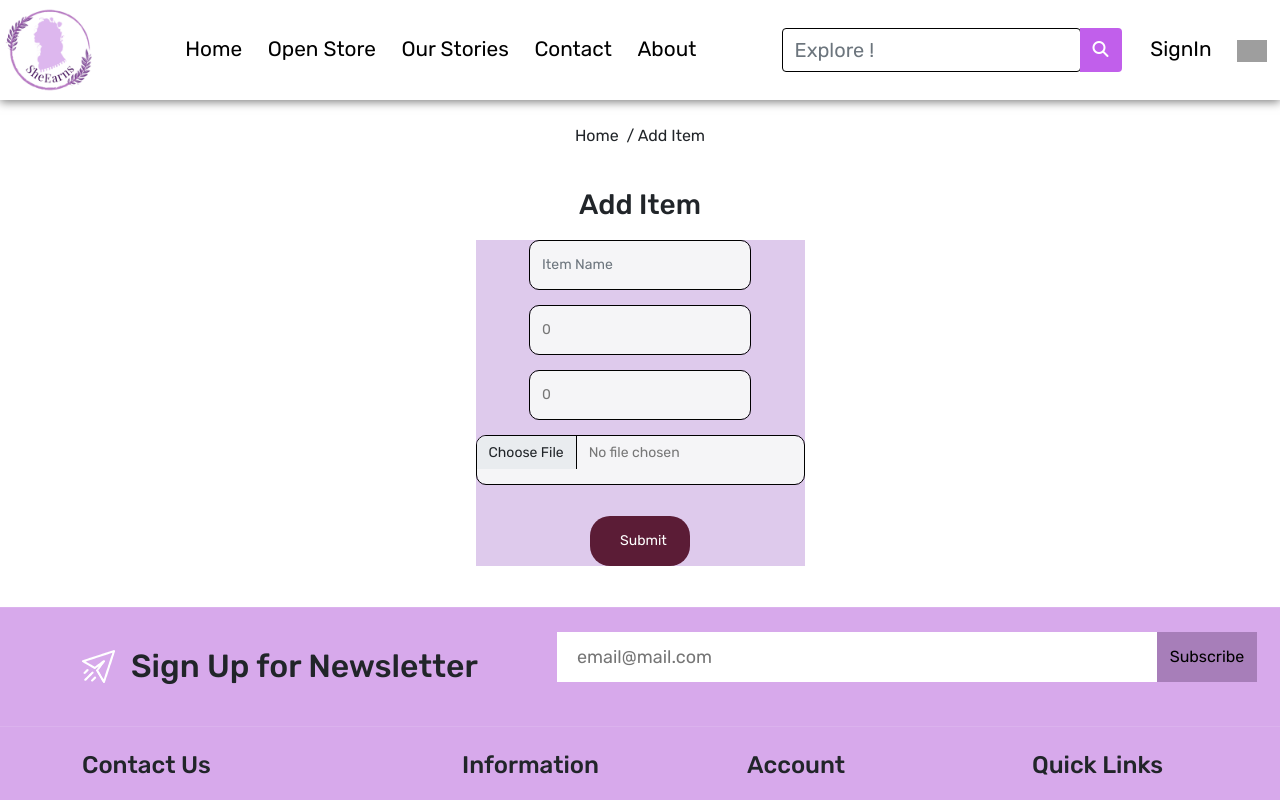
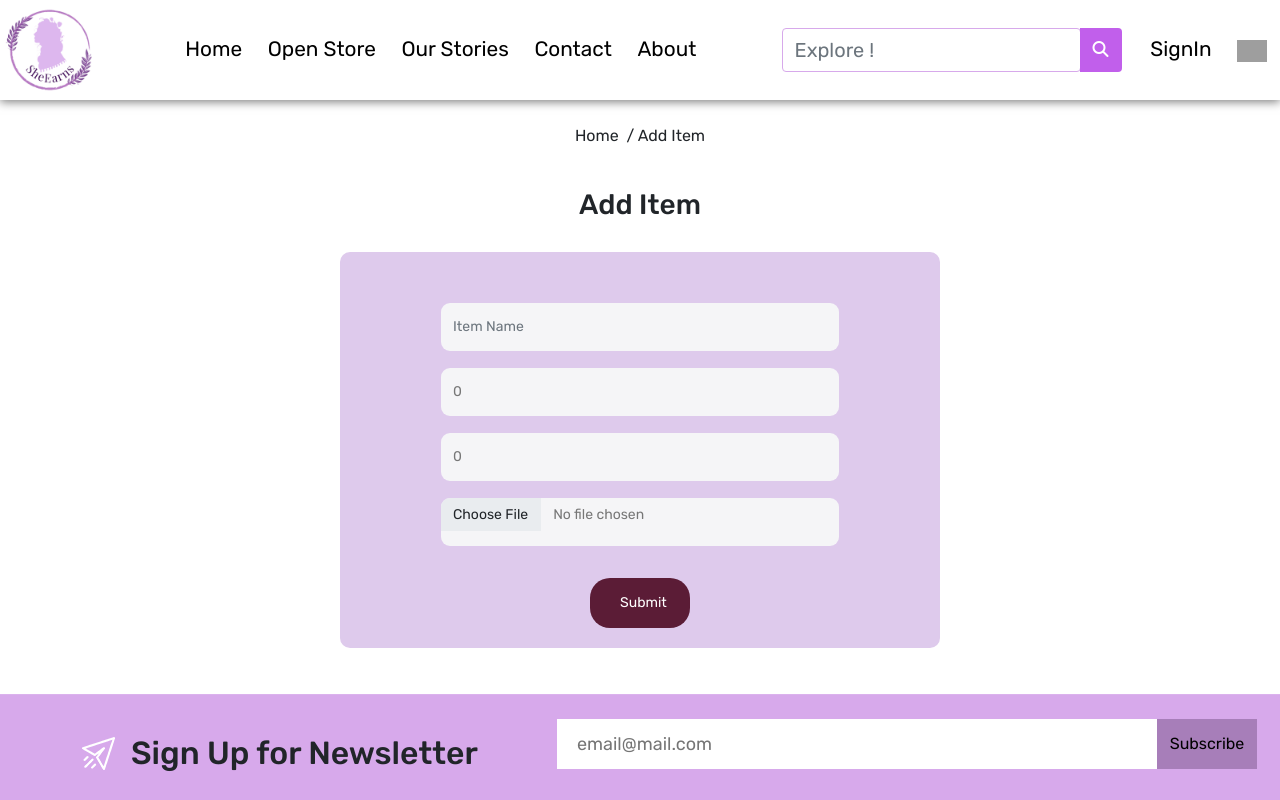
Before and after one commit to MonalikaPatnaik/SheEARNS, a React (Create React App) app in the folder client/: page /createItems in a window 1280 px wide. Shown: the top 800 px of the page. Built offline with nearby package versions, Linux system fonts and the light colour scheme; grey boxes are pictures that could not be loaded.

Commit message:
fixed-form-ui

```diff
--- a/client/src/App.css
+++ b/client/src/App.css
@@ -536,11 +536,14 @@ footer .input-group-text {
 
 /* Contact Page */
 .contact-inner-wrapper {
+  background-color: #decaec;
   padding: 30px 20px;
   border-radius: 15px;
   gap: 15px;
 }
-
+.contact-form input:focus, .contact-form textarea:focus{
+  border: 1px solid #e645bb;
+}
 .contact-inner-wrapper>div {
   width: 48%;
 }
@@ -624,28 +627,17 @@ footer .input-group-text {
   margin-top: 200px;
 }
 
-.store-card {
-  background-color: #decaec;
-  border-radius: 10px;
-  width: 600px;
-  margin: 0 auto;
-  box-shadow: rgba(0, 0, 0, 0.25) 0px 14px 28px, rgba(0, 0, 0, 0.22) 0px 10px 10px;
-  margin-bottom: 10px;
-}
-.store-header{
-  margin-top: 10px;
-  /* text-decoration: underline; */
-}
 .auth-card {
   padding: 10px;
-}
-.auth-card form{
-  background-color: #decaec;
-  margin: auto;
-  margin-bottom: 15px;
-}
-.auth-card form input{
-  border: 1px solid black;
+  background-color:#decaec;
+    width: 600px;
+    padding-left: 100px;
+    padding-right:100px;
+    padding-top:50px;
+    padding-bottom:20px;
+    margin: 30px auto;
+    /* margin-top: 5px; */
+    border-radius: 10px;
 }
 
 .auth-card h3 {
@@ -665,6 +657,7 @@ footer .input-group-text {
   color: var(--color-777777);
   font-size: 14px;
   border-radius: 10px;
+  border-color: transparent;
 }
 
 .auth-card a {
--- a/client/src/components/SubmitEmail.css
+++ b/client/src/components/SubmitEmail.css
@@ -1,4 +1,4 @@
-form{
+.hero form{
     display: flex;
     background-color: white;
     width: fit-content;
--- a/client/src/pages/Contact.css
+++ /dev/null
@@ -1,30 +0,0 @@
-.contact-card{
-   background-color: #decaec;
-   width: 100%;
-   border-radius: 10px;
-   box-shadow: rgba(0, 0, 0, 0.25) 0px 14px 28px, rgba(0, 0, 0, 0.22) 0px 10px 10px;
-}
-.contact-header{
-   margin-top: 15px;
-  display: block;
-  margin-bottom: 10px;
-}
-.contact-header h3{
-   display: flex;
-   justify-content: center;
-   /* text-decoration: underline; */
-}
-.contact-form{
-   display: block;
-   margin-bottom: 20px;
-}
-.contact-form form{
-   margin: auto;
-   background-color: transparent;
-}
-.contact-form form div input{
-   height: 60px;
-}
-.form-control{
-   border: 1px solid black;
-}
--- a/client/src/pages/Contact.js
+++ b/client/src/pages/Contact.js
@@ -3,7 +3,6 @@ import BreadCrumb from "../components/BreadCrumb";
 import Meta from "../components/Meta";
 
 import Container from "../components/Container";
-import './Contact.css';
 
 const Contact = () => {
   return (
--- a/client/src/pages/CreateStore.js
+++ b/client/src/pages/CreateStore.js
@@ -81,9 +81,10 @@ const CreateStore = () => {
 
       <Container class1="login-wrapper py-3 home-wrapper-2">
         <div className="row">
-          <div className="store-card">
-            <div className="store-header"><h3 className=" d-flex text-align-center justify-content-center">Create store!</h3></div>
+          <div className="col-12">
+            <h3 className=" d-flex text-align-center justify-content-center">Create store!</h3>
             <div className="auth-card">
+
               <form onSubmit={handleSubmit} className="d-flex flex-column gap-15">
                 <CustomInput
                   type="text"
```
